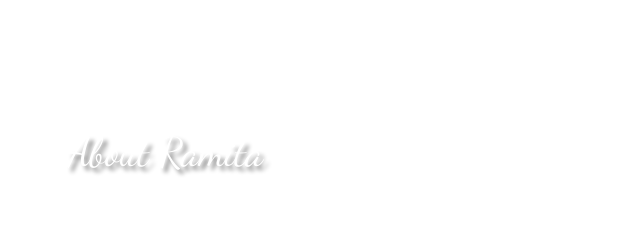
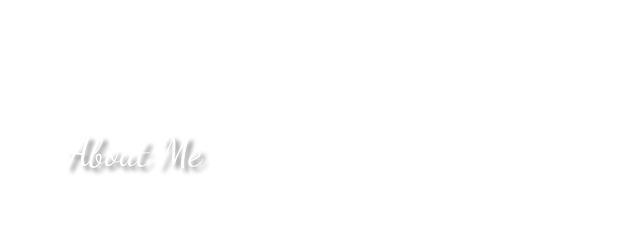
Before and after one commit to ramitaarora/indurkhya-portfolio, a React (Vite) app: page /About in a window 1280 px wide. Shown: the top 226 px of the page, without its empty margins (0-640 px from the left). Built offline with nearby package versions, Linux system fonts and the light colour scheme.

Commit message:
fixed header rendering

```diff
--- a/src/App.jsx
+++ b/src/App.jsx
@@ -4,12 +4,11 @@ import Nav from './components/Nav';
 import Footer from './components/Footer';
 
 function App() {
-  const [header, setHeader] = useState('')
 
   return (
     <div>
-      <Nav header={header} setHeader={setHeader} />
-      <Outlet header={header} setHeader={setHeader} />
+      <Nav />
+      <Outlet />
       <Footer />
     </div>
   );
--- a/src/components/Header.jsx
+++ b/src/components/Header.jsx
@@ -1,4 +1,4 @@
-export default function Header({props}) {
+export default function Header(props) {
     return (
         <div id="header-style">
             <h1>{props.header}</h1>
--- a/src/components/Nav.jsx
+++ b/src/components/Nav.jsx
@@ -1,6 +1,6 @@
 import { Link } from 'react-router-dom';
 
-export default function Nav({header, setHeader}) {
+export default function Nav() {
   return (
     <div className="flex flex-row justify-between bg-gray-800 text-white p-3">
 
@@ -10,9 +10,9 @@ export default function Nav({header, setHeader}) {
 
     <div className="w-96 flex flex-row align-center justify-evenly">
       <Link classname="cursor-pointer" to="/">Home</Link>
-      <Link classname="cursor-pointer" onClick={() => setHeader('About Ramita')} to="/About">About</Link>
-      <Link classname="cursor-pointer" onClick={() => setHeader('Porfolio')} to="/Portfolio">Portfolio</Link>
-      <Link classname="cursor-pointer" onClick={() => setHeader('Contact')} to="/Contact">Contact</Link>
+      <Link classname="cursor-pointer" to="/About">About</Link>
+      <Link classname="cursor-pointer" to="/Portfolio">Portfolio</Link>
+      <Link classname="cursor-pointer" to="/Contact">Contact</Link>
     </div>
 
     </div>
--- a/src/components/Project.jsx
+++ b/src/components/Project.jsx
@@ -0,0 +1,5 @@
+export default function Project(props) {
+    <div id="project">
+
+    </div>
+}
--- a/src/pages/About.jsx
+++ b/src/pages/About.jsx
@@ -1,10 +1,9 @@
+import Header from '../components/Header';
+
 export default function About() {
     return (
-        <div id="body-style" className="m-5">
-            <div id="header-style">
-                <h1>About Ramita</h1>
-            </div>
-
+        <div id="body-style" className="min-w-screen m-5 flex flex-column justify-center align-center">
+            <Header header='About Me' />
         </div>
 
     )
--- a/src/pages/Contact.jsx
+++ b/src/pages/Contact.jsx
@@ -1,9 +1,9 @@
+import Header from '../components/Header';
+
 export default function Contact() {
     return (
         <div id="body-style" className="min-w-screen m-5 flex flex-column justify-center align-center">
-            <div id="header-style">
-                <h1>Contact</h1>
-            </div>
+            <Header header='Contact' />
 
             <div id="contact-form" className="my-3 p-3 w-1/2 m-auto overflow-auto border rounded-lg">
                 <form>
--- a/src/pages/Portfolio.jsx
+++ b/src/pages/Portfolio.jsx
@@ -1,9 +1,9 @@
+import Header from '../components/Header';
+
 export default function Portfolio() {
     return (
-        <div id="body-style" className="m-5">
-            <div id="header-style">
-                <h1>Portfolio</h1>
-            </div>
+        <div id="body-style" className="min-w-screen m-5 flex flex-column justify-center align-center">
+            <Header header='Portfolio' />
 
         </div>
     )
```
